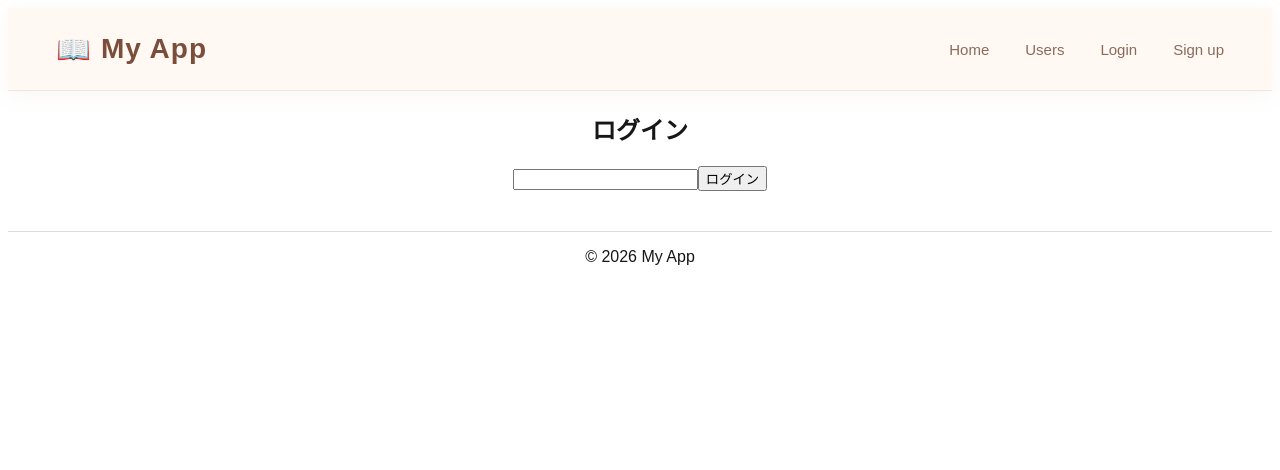
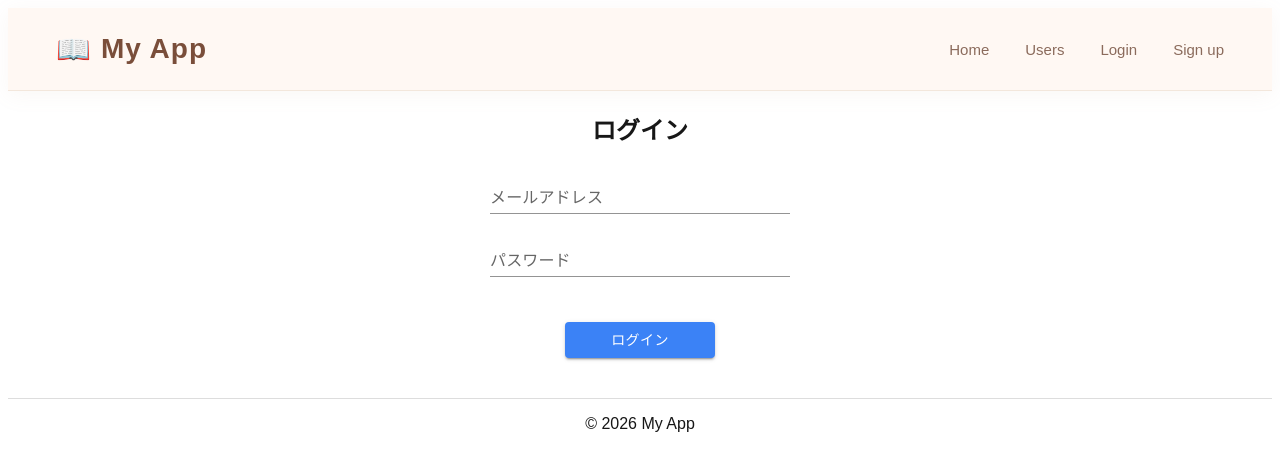
Before and after one commit to fukutaniryousuke/React-my-app, a Next.js app: page /login in a window 1280 px wide. Shown: the top 470 px of the page. Built offline with nearby package versions, Linux system fonts and the light colour scheme; no server answers.

Commit message:
ログイン機能作成

```diff
--- a/src/components/login/LoginContainer.tsx
+++ b/src/components/login/LoginContainer.tsx
@@ -1,5 +1,84 @@
+"use client";
+
+import { useContext, useState } from "react";
+import { LoginFormErrors, LoginUser, User } from "../users/types";
 import LoginView from "./LoginView";
+import { useRouter } from "next/navigation";
+import { z } from "zod";
+import { API_BASE_URL } from "../users/contents";
 
 export default function LoginContainer() {
-  return <LoginView />;
+  const [user, setUser] = useState<User>({
+    id: 0,
+    name: "",
+    email: "",
+    password: "",
+  });
+
+  const [errorMessages, setErrorMessages] = useState<LoginFormErrors>({});
+
+  const [message, setMessage] = useState<string>("");
+
+  const router = useRouter();
+
+  // const [loginUser, setLoginUser] = useContext<User>()
+
+  const LoginSchema = z.object({
+    email: z
+      .email("メールアドレス形式で入力してください。")
+      .min(1, "メールアドレスを入力してください。"),
+    password: z.string().min(1, "パスワードを入力してください。"),
+  });
+
+  const handleOnChange = (e: React.ChangeEvent<HTMLInputElement>) => {
+    setErrorMessages({ ...errorMessages, [e.target.name]: "" });
+    setMessage("");
+    setUser({
+      ...user,
+      [e.target.name]: e.target.value,
+    });
+  };
+
+  const userLogin = async () => {
+    const errors: LoginFormErrors = {};
+    // 入力エラーチェック
+    const result = LoginSchema.safeParse(user);
+    if (!result.success) {
+      result.error.issues.forEach((issue) => {
+        const field = issue.path[0] as keyof LoginFormErrors;
+        errors[field] = issue.message;
+      });
+    }
+
+    if (Object.keys(errors).length > 0) {
+      setErrorMessages(errors);
+      return;
+    }
+    const response = await fetch(`${API_BASE_URL}/users`);
+    // 通信エラーチェック
+    if (!response.ok) {
+      setMessage("通信エラーが発生しました。");
+      return;
+    }
+    const resultUsers: LoginUser[] = await response.json();
+
+    const loginUser = resultUsers.find(
+      (u: LoginUser) => u.email === user.email && u.password === user.password,
+    );
+    if (loginUser === undefined) {
+      setMessage("メールアドレスかパスワードが間違っています。");
+      return;
+    }
+
+    router.push("/users");
+  };
+
+  return (
+    <LoginView
+      handleOnChange={handleOnChange}
+      userLogin={userLogin}
+      errorMessages={errorMessages}
+      message={message}
+    />
+  );
 }
--- a/src/components/login/LoginView.module.scss
+++ b/src/components/login/LoginView.module.scss
@@ -6,4 +6,24 @@
 }
 
 .inputArea {
+  display: flex;
+  flex-direction: column;
+  width: 300px;
 }
+
+.field {
+  margin-bottom: 15px;
+  width: 100%;
+}
+
+.button {
+  margin-top: 30px;
+  width: 150px;
+  margin-left: auto;
+  margin-right: auto;
+}
+
+.errorMassage {
+  color: red;
+  margin-bottom: 10px;
+}
--- a/src/components/login/LoginView.tsx
+++ b/src/components/login/LoginView.tsx
@@ -1,12 +1,54 @@
+import { Button, TextField } from "@mui/material";
 import styles from "./LoginView.module.scss";
+import { LoginFormErrors } from "../users/types";
 
-export default function LoginView() {
+type Props = {
+  handleOnChange: (e: React.ChangeEvent<HTMLInputElement>) => void;
+  userLogin: () => void;
+  errorMessages: LoginFormErrors;
+  message: string;
+};
+
+export default function LoginView({
+  handleOnChange,
+  userLogin,
+  errorMessages,
+  message,
+}: Props) {
   return (
     <div className={styles.container}>
       <h2>ログイン</h2>
+      {message && <span className={styles.errorMassage}>{message}</span>}
       <div className={styles.inputArea}>
-        <input type="text" />
-        <button>ログイン</button>
+        <div className={styles.field}>
+          <TextField
+            fullWidth
+            id="standard-basic"
+            label="メールアドレス"
+            variant="standard"
+            onChange={handleOnChange}
+            name={"email"}
+            error={!!errorMessages.email || !!message}
+            helperText={errorMessages.email}
+          />
+        </div>
+        <div className={styles.field}>
+          <TextField
+            fullWidth
+            id="standard-basic"
+            label="パスワード"
+            variant="standard"
+            onChange={handleOnChange}
+            name={"password"}
+            error={!!errorMessages.password || !!message}
+            helperText={errorMessages.password}
+          />
+        </div>
+        <div className={styles.button}>
+          <Button fullWidth variant="contained" onClick={userLogin}>
+            ログイン
+          </Button>
+        </div>
       </div>
     </div>
   );
--- a/src/components/users/UserDetail/UserDetailContainer.tsx
+++ b/src/components/users/UserDetail/UserDetailContainer.tsx
@@ -91,7 +91,7 @@ export default function UserDetailContainer() {
 
   // 入力内容更新
   const handleOnChange = (e: React.ChangeEvent<HTMLInputElement>) => {
-    setErrorMessages({});
+    setErrorMessages({ ...errorMessages, [e.target.name]: "" });
     setUser({
       ...user,
       [e.target.name]: e.target.value,
```
Also changed, not shown: src/components/users/types.ts (+10 -0 lines).
